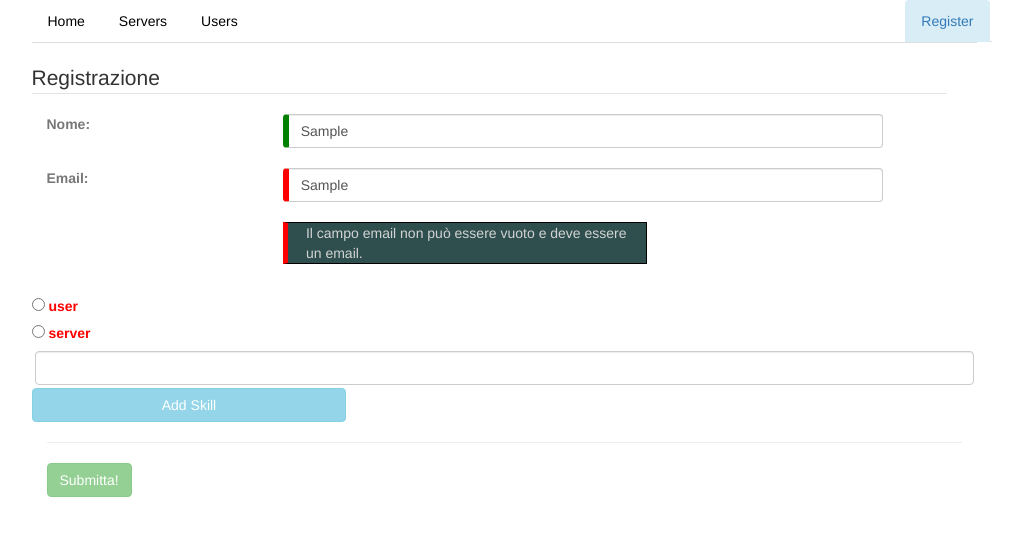
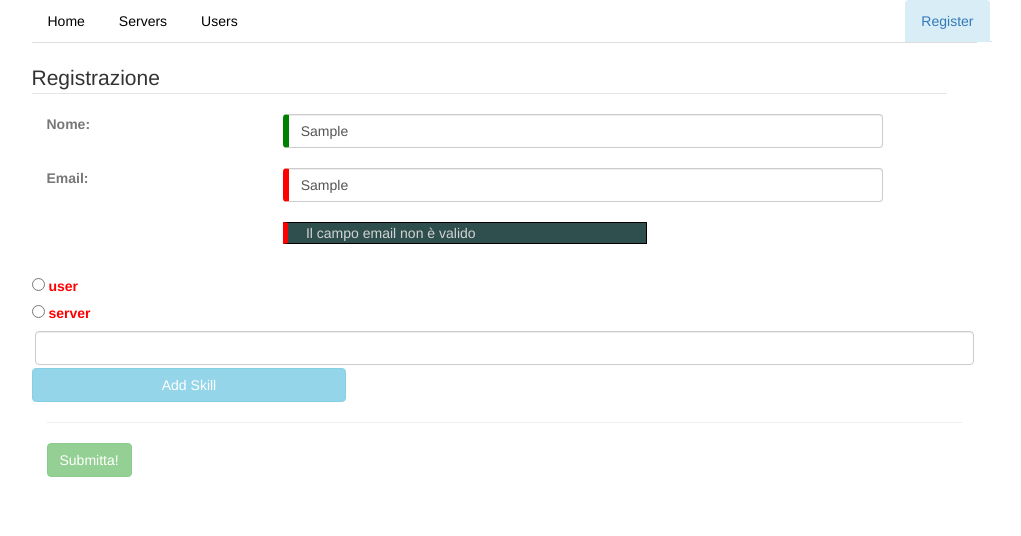
Before and after one commit to PsykeDady/serverusers, an Angular app: page /register in a window 1280 px wide. Both pictures are taken after typing "Sample", "Sample" into the empty fields and a click on the button "Add Skill". Shown: the top 536 px of the page, without its empty margins (136-1157 px from the left). Built offline with nearby package versions, Linux system fonts and the light colour scheme.

Commit message:
validatore custom

```diff
--- a/src/app/pages/register/register.component.html
+++ b/src/app/pages/register/register.component.html
@@ -19,7 +19,7 @@
 			<div class="col-xs-5 col-md-offset-3" *ngIf="nomeForm.get(['anagrafica','nome']).invalid&&nomeForm.get(['anagrafica','nome']).touched">
 				<br>
 
-				<p class="box-allerta">
+				<p  class="box-allerta">
 					Il campo nome non può essere vuoto.
 				</p>
 			</div>
@@ -39,9 +39,11 @@
 			</div>
 			<div class="col-xs-5 col-md-offset-3" *ngIf="nomeForm.get(['anagrafica','email']).invalid&&nomeForm.get(['anagrafica','email']).touched">
 				<br>
-
-				<p class="box-allerta">
-					Il campo email non può essere vuoto e deve essere un email.
+				<p class="box-allerta" *ngIf="nomeForm.get(['anagrafica','email']).errors['EmailInvalida']">
+					Il campo email non &egrave; valido
+				</p>
+				<p class="box-allerta" *ngIf="nomeForm.get(['anagrafica','email']).errors['EmailVuota']">
+					Il campo email non pu&ograve; essere vuoto
 				</p>
 			</div>
 		</div>
--- a/src/app/pages/register/register.component.ts
+++ b/src/app/pages/register/register.component.ts
@@ -1,5 +1,5 @@
-import { Component, OnInit, ViewChild } from "@angular/core";
-import { FormArray, FormControl, FormGroup, NgForm, NgModelGroup, Validators } from "@angular/forms";
+import { Component, OnInit } from "@angular/core";
+import { FormArray, FormControl, FormGroup, Validators } from "@angular/forms";
 import { Router } from "@angular/router";
 import { ServerModel } from "src/app/models/ServerModel";
 import { ServerService } from "src/app/services/Servers.service";
@@ -16,12 +16,13 @@ export class RegisterComponent implements OnInit {
 
 	tipiDiRegistrazione:string[]=["user","server"]
 	nomeForm: FormGroup;
+	dominiValidi:string=["com","it","info","pizza","org"].reduce((pv,cv)=>{return `${pv}|${cv}`;})
 
 	ngOnInit(): void {
 		this.nomeForm = new FormGroup({
 			"anagrafica": new FormGroup({
 				'nome':new FormControl(null, Validators.required),
-				'email':new FormControl(null, this.validaEmailSerio),
+				'email':new FormControl(null, this.validaEmailSerio.bind(this)),
 			}),
 			'tipo':new FormControl(null, Validators.required),
 			'listaSkill' : new FormArray([])
@@ -63,12 +64,19 @@ export class RegisterComponent implements OnInit {
 	validaEmailSerio(formEmail:FormControl):{[s:string]:boolean}{
 
 		let testo:string=formEmail.value;
+		console.log("this.dominiValidi=",this.dominiValidi);
+		let regexText:string = `([a-zA-Z0-9]\\w*)@([a-zA-Z0-9]\\w*\\.)+(${this.dominiValidi})`;
+		console.log("regexText=",regexText);
+		let regex:RegExp= new RegExp(regexText,"g")
 
-		let verifica=  testo? testo.match(/[a-zA-Z0-9][a-zA-Z0-9_]*@([a-zA-Z0-9][a-zA-Z0-9_]*\.)+(com|it|info|pizza|org)/g) : null;
+		let verifica = testo? testo.match(regex) : null;
 
 		console.log("verifica=",verifica)
+		console.log("testo=",testo)
 		console.log("formEmail=",formEmail)
 
-		return verifica?null:{'l\'email non è valida':true, 'altromessaggio':false};
+		return verifica?null:{'EmailInvalida':testo?true:false, 'EmailVuota':testo?false:true};
 	}
+
+
 }
```
